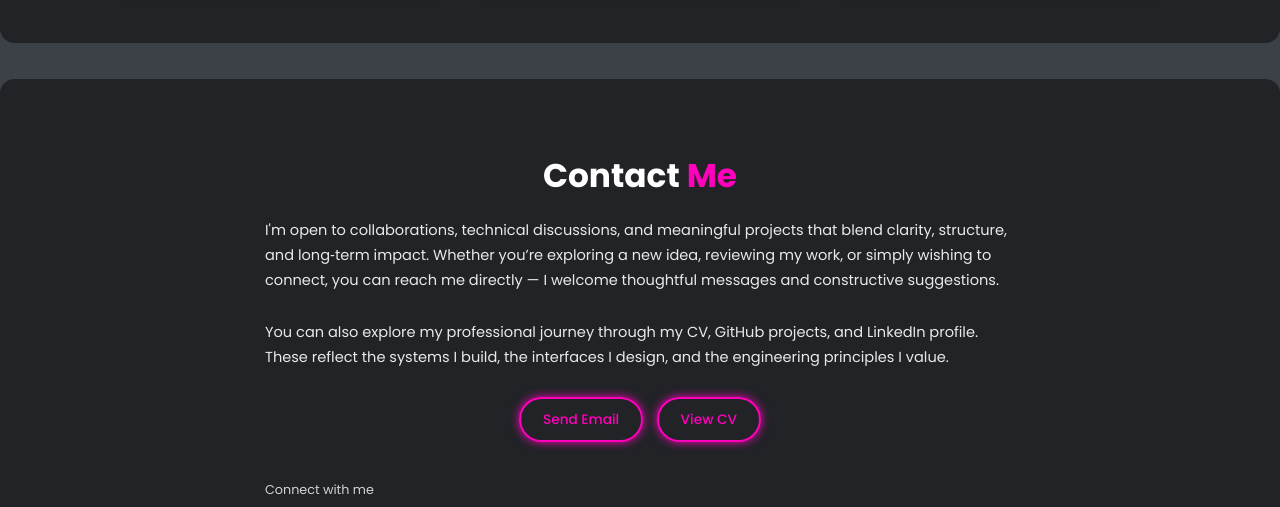
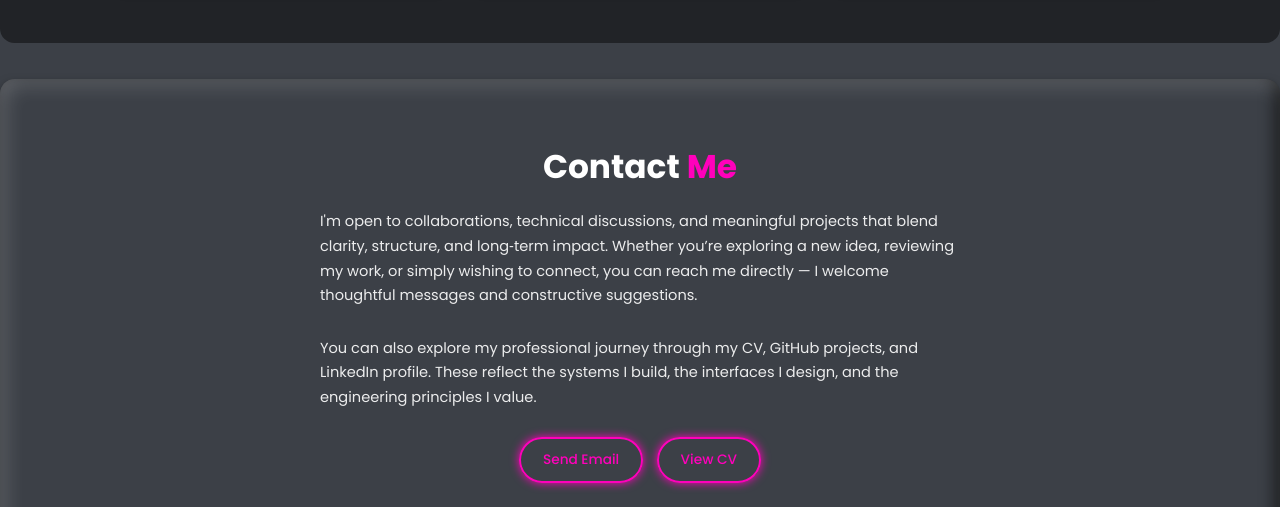
Before and after one commit to Lavinia-81/Portofolio, a plain HTML site: page index.html in a window 1280 px wide. Shown: the part 4106-4613 px from the top of the page. Drawn offline with nearby package versions, Linux system fonts and the light colour scheme.

Commit message:
portfolio update

```diff
--- a/index.html
+++ b/index.html
@@ -299,7 +299,7 @@
       </div>
 
       <div class="contact-social">
-        <p class="contact-subtitle">Connect with me</p>
+        <p class="contact-subtitle">Connect me on:</p>
 
         <div class="social-media">
           <a href="https://github.com/Lavinia-81"><i class='bx bxl-github'></i></a>
--- a/style.css
+++ b/style.css
@@ -255,6 +255,7 @@ span {
 /* ===========================
    SKILLS / SERVICES
 =========================== */
+
 .skills-container {
   display: grid;
   grid-template-columns: repeat(auto-fit, minmax(200px, 1fr));
@@ -470,10 +471,14 @@ span {
    CONTACT ME SECTION
 =========================== */
 .contact {
-  background: var(--second-bg-color);
-  padding: 8rem 9% 6rem;
+  background: var(-- bg-color);
+  padding: 7rem 9% 6rem;
   margin-top: 4rem;
   border-radius: var(--radius);
+  /* border: 0.3rem solid var(--main-color); */
+  box-shadow: 0px 5px 10px rgba(0,0,0,0.5),
+  inset 5px 5px 20px rgba(255, 255,255, 0.2),
+  inset -5px -5px 15px rgba(0, 0, 0, 0.75);
 }
 
 .contact .heading {
@@ -482,7 +487,7 @@ span {
 }
 
 .contact-content {
-  max-width: 750px;
+  max-width: 640px;
   margin: 0 auto;
   line-height: 1.7;
 }
@@ -495,7 +500,7 @@ span {
 }
 
 .contact-details {
-  margin-bottom: 3.5rem;
+  margin-bottom: 2.5rem;
 }
 
 .contact-email {
```
